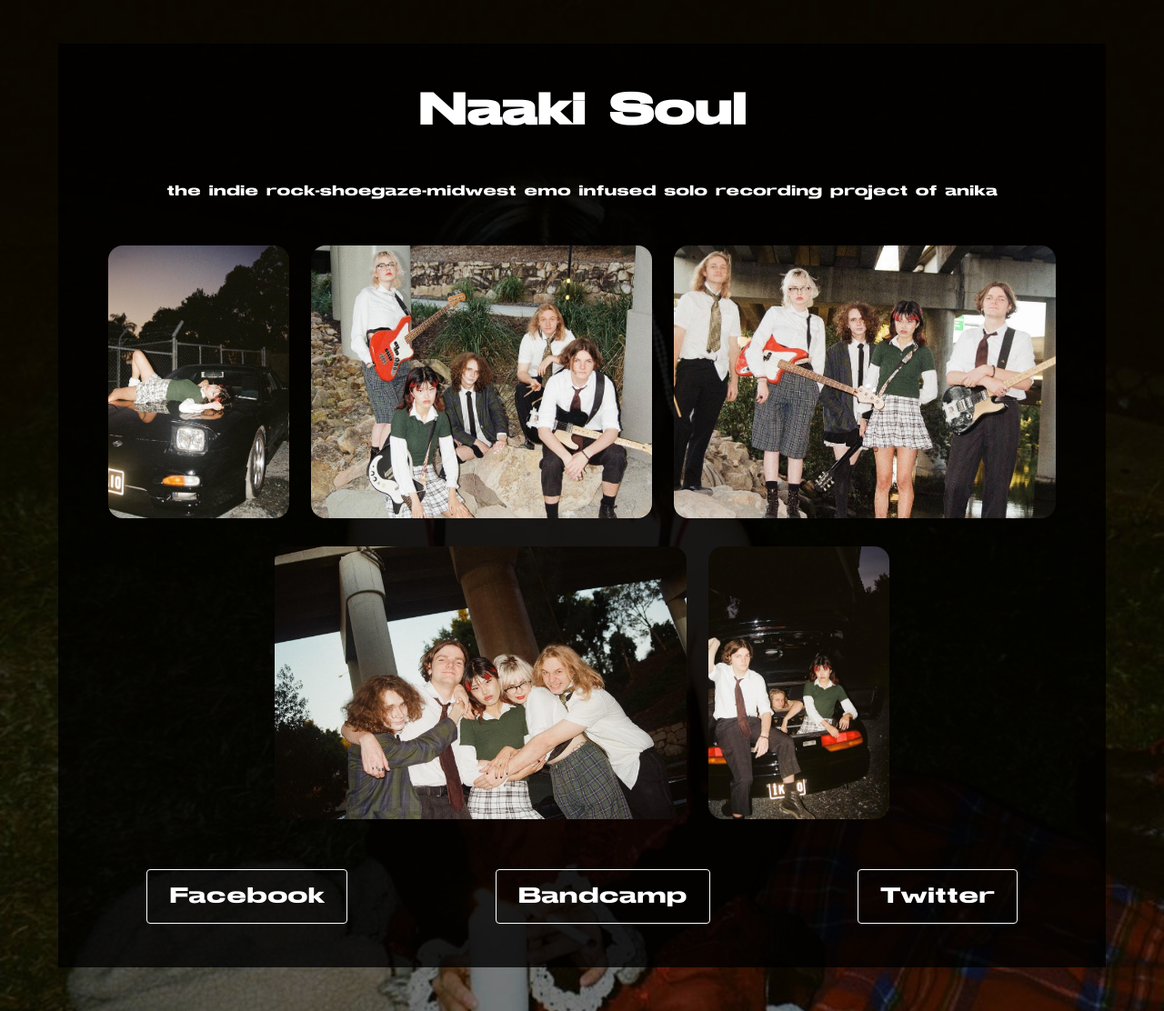
After one commit to nataliethistime/naakisoul.com, a PHP site: page /home in a window 1280 px wide. The commit adds this page. Shown: the whole page at 91% size. Run offline with PHP 8.4, Linux system fonts and the light colour scheme.

Commit message:
Finally adding some content to this

```diff
--- a/components/head.php
+++ b/components/head.php
@@ -12,7 +12,7 @@
 
   html, body {
     font-family: 'StretchPro';
-    background-image: url(https://images.unsplash.com/photo-1514454529242-9e4677563e7b);
+    background-image: linear-gradient(rgba(0, 0, 0, 0.5), rgba(0, 0, 0, 0.5)), url(/img/naaki.jpg);
     background-size: cover;
     background-position: center center;
     background-attachment: fixed;
@@ -24,6 +24,14 @@
 
   .container {
     background-color: rgba(0, 0, 0, 0.8);
-    padding: 1em;
+    padding: 3em 1em 3em 1em;
+  }
+
+  .is-gallery img {
+    max-height: 300px;
+  }
+
+  img {
+    border-radius: 1em;
   }
 </style>
--- /dev/null
+++ b/home.php
@@ -0,0 +1,74 @@
+
+<!DOCTYPE html>
+<html lang="en">
+  <head>
+    <?php require 'components/head.php'; ?>
+    <title>Naaki Soul</title>
+  </head>
+
+  <body>
+    <?php require 'components/header.php'; ?>
+
+    <section class="section">
+      <div class="container content has-text-centered">
+
+        <div class="block mb-6">
+          <h1 class="title is-size-1">Naaki Soul</h1>
+        </div>
+
+        <div class="block mb-6">
+          <p>the indie rock-shoegaze-midwest emo infused solo recording project of anika</p>
+        </div>
+
+        <div class="block mb-6">
+          <div class="columns is-multiline is-centered is-gallery">
+            <div class="column is-narrow">
+              <img src="/img/1.jpg">
+            </div>
+
+            <div class="column is-narrow">
+              <img src="/img/2.jpg">
+            </div>
+
+            <div class="column is-narrow">
+              <img src="/img/3.jpg">
+            </div>
+
+            <div class="column is-narrow">
+              <img src="/img/4.jpg">
+            </div>
+
+            <div class="column is-narrow">
+              <img src="/img/5.jpg">
+            </div>
+          </div>
+        </div>
+
+        <div class="block">
+          <nav class="level">
+            <div class="level-item">
+              <div>
+                <a href="https://www.facebook.com/naakisoul" class="button is-large is-white is-outlined" target="_blank">Facebook</a>
+              </div>
+            </div>
+
+            <div class="level-item">
+              <div>
+                <a href="https://naakisoul.bandcamp.com/" class="button is-large is-white is-outlined" target="_blank">Bandcamp</a>
+              </div>
+            </div>
+
+            <div class="level-item">
+              <div>
+                <a href="https://twitter.com/naakisoul" class="button is-large is-white is-outlined" target="_blank">Twitter</a>
+              </div>
+            </div>
+          </nav>
+        </div>
+
+      </div>
+    </section>
+
+    <?php require 'components/footer.php'; ?>
+  </body>
+</html>
```
Also changed, not shown: index.php (+8 -10 lines), components/footer.php (added), components/header.php (added), img/1.jpg (added), img/2.jpg (added), img/3.jpg (added), img/4.jpg (added), img/5.jpg (added), img/6.jpg (added), img/naaki.jpg (added), 1 other file.
